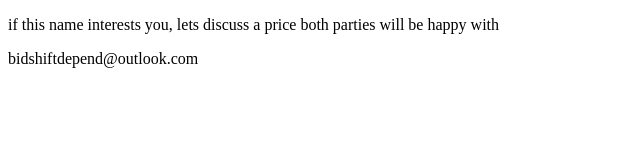
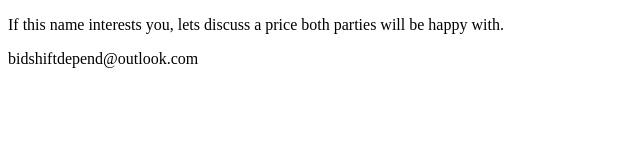
Before and after one commit to TheoGodfrey/landerpage, a plain HTML site: page index.html in a window 1280 px wide. Shown: the full height of the page, 0-640 px from the left. Drawn offline with Linux system fonts and the light colour scheme.

Commit message:
Update index.html

```diff
--- a/index.html
+++ b/index.html
@@ -15,7 +15,7 @@
 <body>
 
     <p>
-    if this name interests you, lets discuss a price both parties will be happy with
+        If this name interests you, lets discuss a price both parties will be happy with.
     </p>
 
     <p>
```
